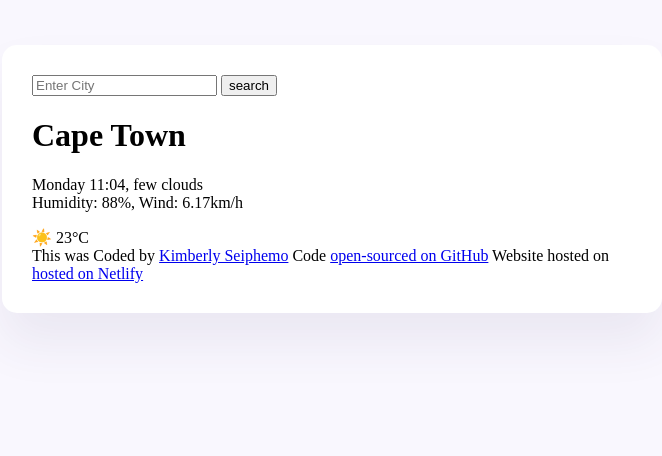
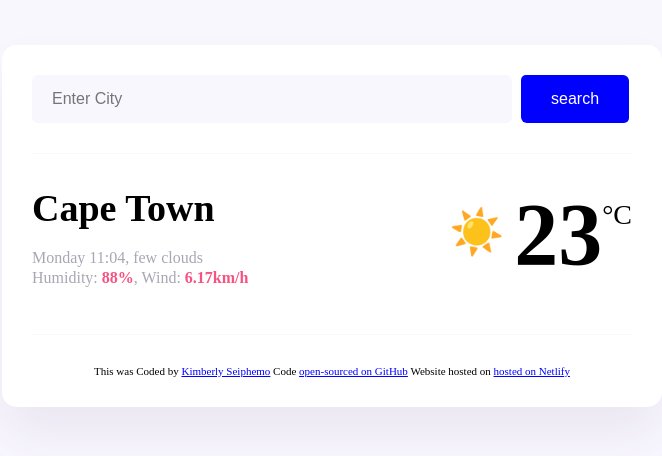
Before and after one commit to Kim-ux1/weather-project-week7, a plain HTML site: page index.html in a window 1280 px wide. Shown: the whole page, without its empty margins (308-970 px from the left). Drawn offline with Linux system fonts and the light colour scheme.

Commit message:
Added basic search engine behaviour

```diff
--- a/index.html
+++ b/index.html
@@ -9,21 +9,34 @@
   <body>
     <div class="weather-app">
       <header>
-        <form>
-          <input type="search" placeholder="Enter City" required />
-          <input type="submit" value="search" />
+        <form class="search-form" id="search-form">
+          <input
+            type="search"
+            placeholder="Enter City"
+            required
+            id="search-form-input"
+            class="search-form-input"
+          />
+          <input type="submit" value="search" class="search-form-button" />
         </form>
       </header>
       <main>
-        <div>
-          <h1>Cape Town</h1>
-          <p>
-            Monday 11:04, few clouds
-            <br />
-            Humidity: 88%, Wind: 6.17km/h
-          </p>
+        <div class="weather-data">
+          <div>
+            <h1 class="weather-app-city" id="city">Cape Town</h1>
+            <p class="weather-app-details">
+              Monday 11:04, few clouds
+              <br />
+              Humidity: <strong>88%</strong>, Wind:
+              <strong>6.17km/h</strong>
+            </p>
+          </div>
+          <div class="weather-app-temperature-container">
+            <div class="weather-app-icon">☀️</div>
+            <div class="weather-app-temperature">23</div>
+            <div class="temperature-unit">°C</div>
+          </div>
         </div>
-        <div>☀️ 23°C</div>
       </main>
 
       <footer>
@@ -44,5 +57,6 @@
         >
       </footer>
     </div>
+    <script src="src/index.js"></script>
   </body>
 </html>
--- /dev/null
+++ b/src/index.js
@@ -0,0 +1,9 @@
+function handleSearchSubmit(event) {
+  event.preventDefault();
+  let searchInput = document.querySelector("#search-form-input");
+  let cityElement = document.querySelector("#city");
+  cityElement.innerHTML = searchInput.value;
+}
+
+let searchFormElement = document.querySelector("#search-form");
+searchFormElement.addEventListener("submit", handleSearchSubmit);
--- a/src/style.css
+++ b/src/style.css
@@ -1,7 +1,7 @@
 body {
   background-color: #f9f7fe;
 }
-
+a {color: blue;}
 .weather-app {
   background-color: white;
   max-width: 600px;
@@ -10,3 +10,65 @@ body {
   border-radius: 15px;
   padding: 30px;
 }
+
+header {
+  border-bottom: 1px solid #f9f7fe;
+  padding: 0 0 30px 0;
+}
+
+.search-form-input {
+  background-color: #f9f7fe;
+  border: none;
+  border-radius: 6px;
+  width: 80%;
+  padding: 15px 20px;
+  font-size: 16px;
+}
+
+.search-form-button {
+  background-color: blue;
+  padding: 15px 30px;
+  border: none;
+  border-radius: 5px 6px;
+  color: white;
+  margin-left: 5px;
+  font-size: 16px;
+}
+main
+{padding: 30px 0;}
+
+.weather-app-city
+{margin: 0;
+font-size: 38px;
+line-height: 48px;}
+
+.weather-app-details {font-size: 16px;
+line-height: 20px;
+color: rgb(39, 33,66, 0.4);
+font-weight: 500;}
+
+.weather-app-details strong {color: #f65282;
+
+}
+
+.weather-app-temperature-container {display: flex;}
+
+.weather-app-temperature {font-size: 88px;
+font-weight: bold;
+margin-left: 10px;}
+
+.weather-app-icon{font-size: 44px;
+margin-top: 22px;}
+
+.temperature-unit{margin-top: 15px;
+font-size: 28px;}
+
+.weather-data {display: flex;
+justify-content: space-between;}
+
+
+footer{border-top: 1px solid #f9f7fe;
+padding: 30px 0 0 0;
+text-align: center;
+font-size: 11px;
+color: rgb(0,0, 0, 0.60;}
```
